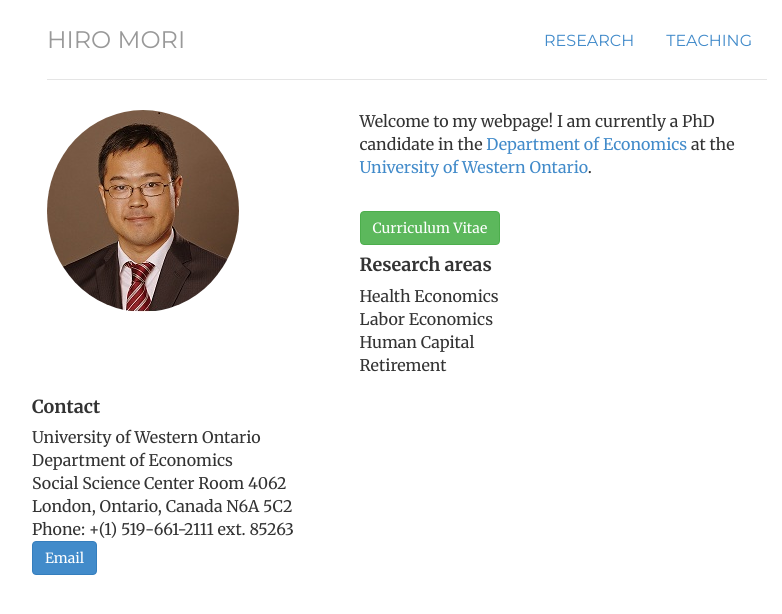
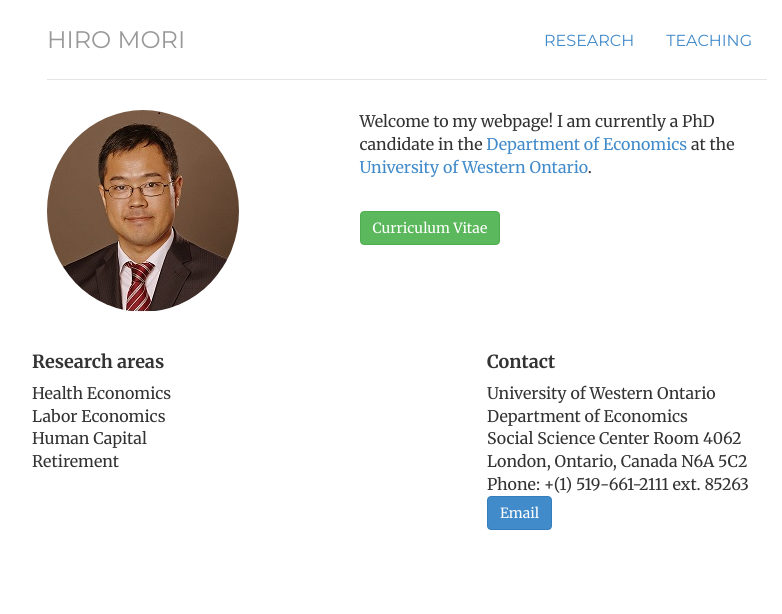
Before and after one commit to morihiroaki/morihiroaki.github.io, a Jekyll site: the page built from index.html, in a window 1280 px wide. Shown: the top 614 px of the page, without its empty margins (233-1015 px from the left). Built offline with Jekyll 4.4.1, drawn with Linux system fonts in a browser that asks for light colours.

Commit message:
Update index.html

```diff
--- a/index.html
+++ b/index.html
@@ -19,7 +19,7 @@
               <!--a class="btn btn-danger" href="/teaching.html">Teaching</a-->
               </div>
     <div class='row'>
-                <div class='col-md-5'>
+                <div class='col-md-7'>
                 <h4>Research areas</h4>
                 <div class='fields'>
                   <ul class="list-unstyled">
@@ -30,7 +30,7 @@
                   </ul>
                 </div>
               </div>
-              <div class='col-md-7'>
+              <div class='col-md-5'>
                 <h4>Contact</h4>
                 University of Western Ontario <br/>
                 Department of Economics <br/>
```
